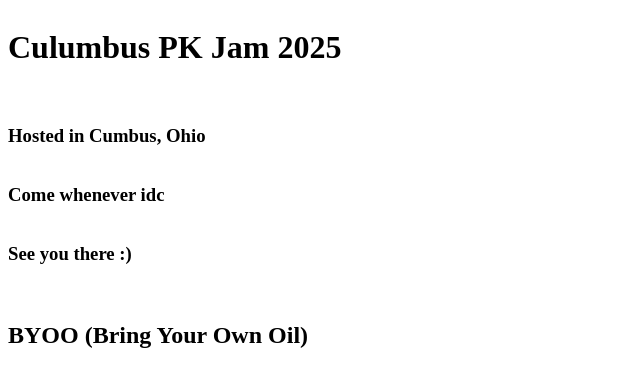
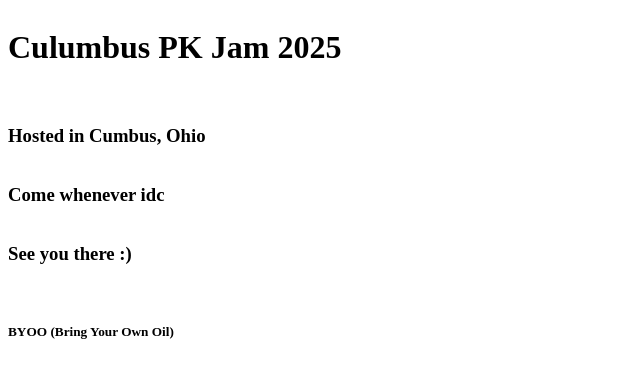
Before and after one commit to JishLong/columbus-pk-jam-website, an Angular app in the folder client/: page / in a window 1280 px wide. Shown: the top 386 px of the page, without its empty margins (0-640 px from the left). Built offline with nearby package versions, Linux system fonts and the light colour scheme.

Commit message:
Update package-lock

```diff
--- a/client/src/app/app.component.html
+++ b/client/src/app/app.component.html
@@ -5,7 +5,7 @@
   <h3>Come whenever idc</h3>
   <h3>See you there :)</h3>
   <br>
-  <h2>BYOO (Bring Your Own Oil)</h2>
+  <h5>BYOO (Bring Your Own Oil)</h5>
 </div>
 
 <router-outlet />
```
Also changed, not shown: 1 other file (tests, documents, lock files or other folders).
